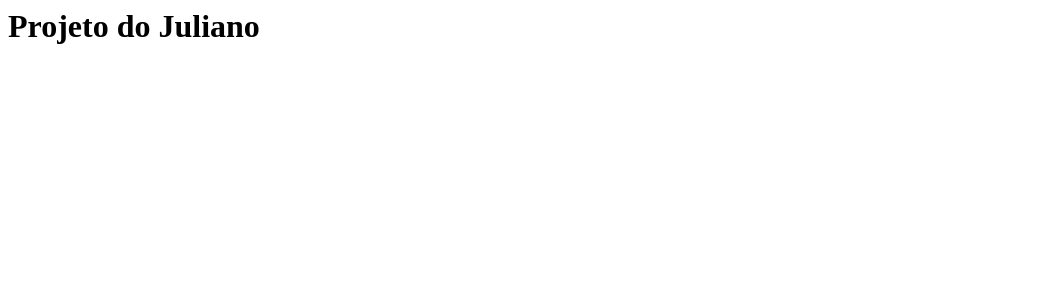
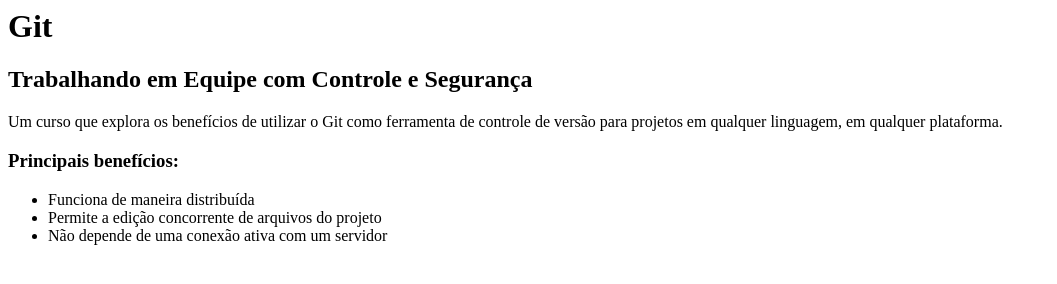
Before and after one commit to julianoebram/meu-site, a plain HTML site: page index.html in a window 1280 px wide. Shown: the whole page, without its empty margins (0-1057 px from the left). Drawn offline with Linux system fonts and the light colour scheme.

Commit message:
conteudo da pagina index.html

```diff
--- a/index.html
+++ b/index.html
@@ -1,8 +1,17 @@
 <html>
-	<head>
-		<body>
-			<h1> Projeto do Juliano </h1>
-		</body>
+    <head>
+    </head>
+    <body>
+        <h1>Git</h1>
+        <h2>Trabalhando em Equipe com Controle e Segurança</h2>
 
-	</head>
+        <p>Um curso que explora os benefícios de utilizar o Git como ferramenta de controle de versão para projetos em qualquer linguagem, em qualquer plataforma.</p>
+
+        <h3>Principais benefícios:</h3>
+        <ul>
+            <li>Funciona de maneira distribuída</li>
+            <li>Permite a edição concorrente de arquivos do projeto</li>
+            <li>Não depende de uma conexão ativa com um servidor</li>
+        </ul>
+    </body>
 </html>
```
